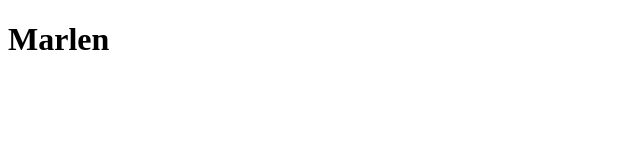
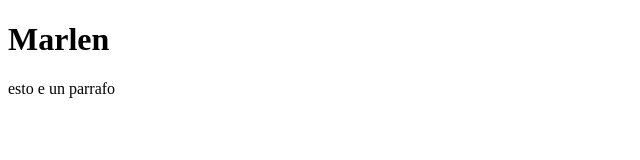
Before and after one commit to marlenmb/clase_mayo2026, a website: page marlen.html in a window 1280 px wide. Shown: the whole page, without its empty margins (0-640 px from the left). Drawn offline with Linux system fonts and the light colour scheme.

Commit message:
añadi un parrafo en el html de marlen

```diff
--- a/marlen.html
+++ b/marlen.html
@@ -9,6 +9,7 @@
 
 <body>
     <h1>Marlen</h1>
+    <p>esto e un parrafo</p>
 </body>
 
 </html>
```
